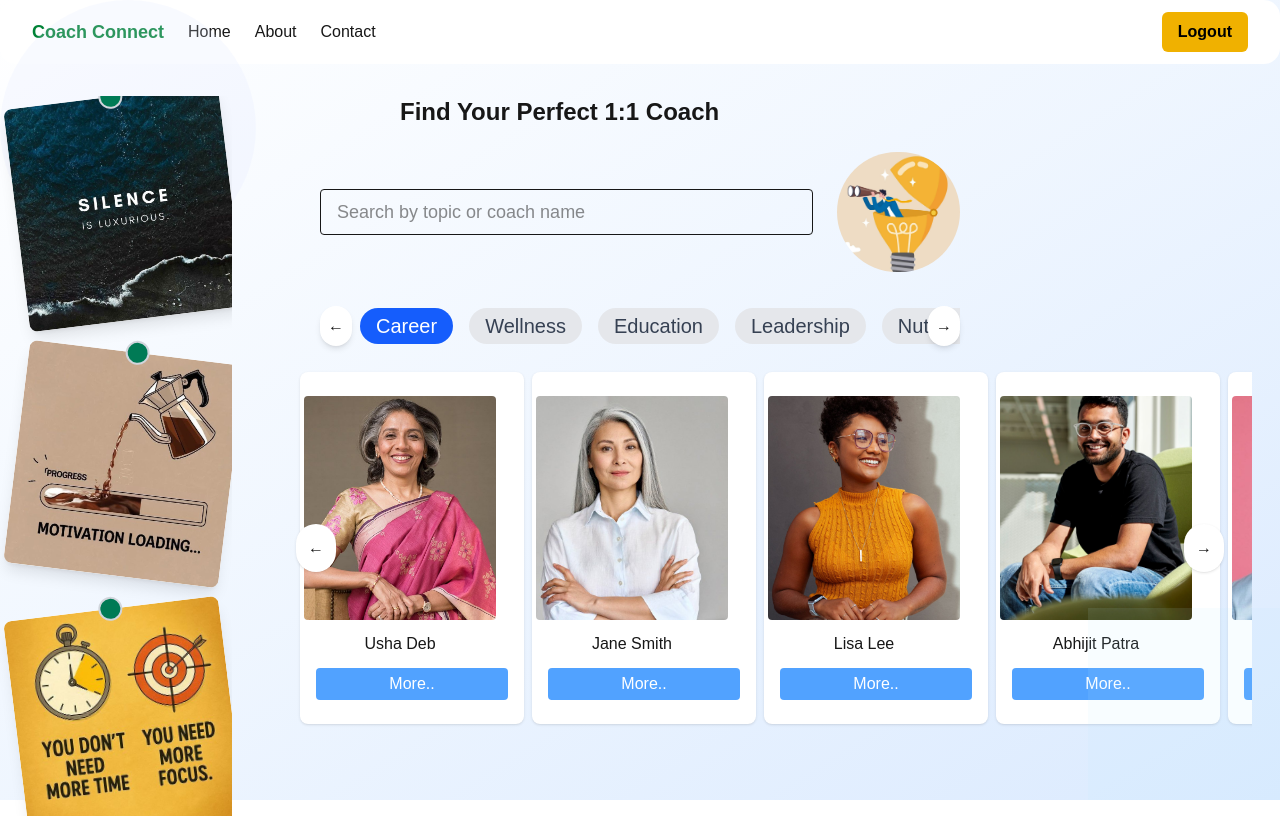
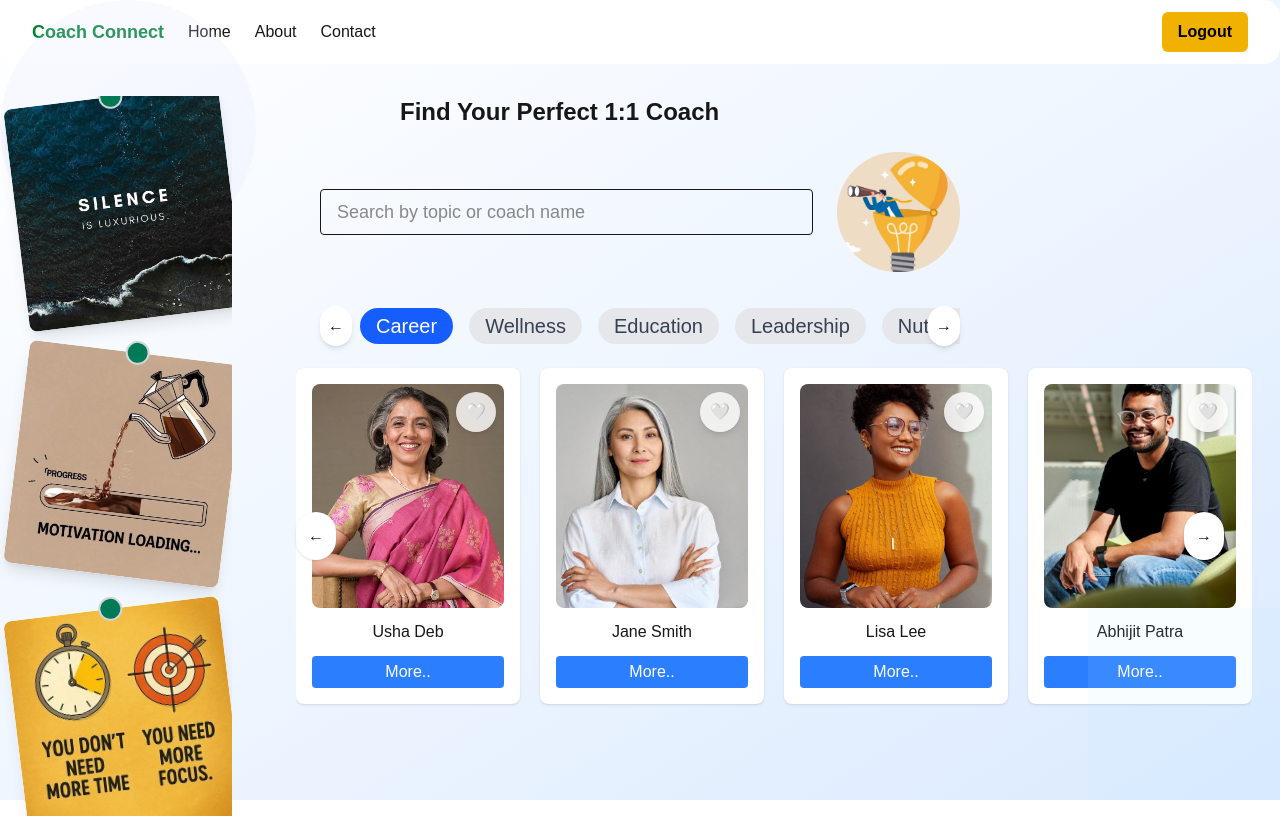
Before and after one commit to abhijitgithub2019/CoachConnect, a Next.js app: page /CoachDashborad in a window 1280 px wide. Built offline with nearby package versions, Linux system fonts and the light colour scheme.

Commit message:
adding favourite on instructor

```diff
--- a/component/horizontalList.js
+++ b/component/horizontalList.js
@@ -6,41 +6,14 @@ import SelectedInstructorDetails from "./SelectedInstructor";
 
 export default function InstructorList({ instructors, className }) {
   const [selectedInstructor, setSelectedInstructor] = useState(null);
+  const [favorites, setFavorites] = useState([]);
+
   const scrollRef = useRef(null);
   const router = useRouter();
 
   const goToDetails = (ins) => {
     router.push(`/instructorDetails/${encodeURIComponent(ins.name)}`);
   };
-
-  //   if (newDuration >= 15 && newDuration <= maxDuration) {
-  //     const costData = selectedInstructor
-  //       ? ((selectedInstructor.hourlyrRate * newDuration) / 60) *
-  //         currencyChangeFees
-  //       : 0;
-  //     setCost(costData);
-  //     setDuration(newDuration);
-  //   }
-  // };
-
-  // const confirmBooking = () => {
-  //   if (!selectedSlot || !selectedInstructor) return;
-
-  //   // const parts = selectedSlot.split("-");
-  //   // const slotTimeStr = parts.slice(3).join("-").trim();
-  //   // const startTimeStr = slotTimeStr.split("-")[0].trim();
-  //   // const startMinutes = timeStrToMinutes(startTimeStr);
-  //   // const endMinutes = startMinutes + duration;
-
-  //   // alert(
-  //   //   `Booked with ${selectedInstructor.name} from ${minutesToTimeStr(
-  //   //     startMinutes
-  //   //   )} to ${minutesToTimeStr(endMinutes)} (${duration} minutes).`
-  //   // );
-
-  //   setShowModal(false);
-  //   setShowPaymentOverlay(true);
-  // };
 
   const scroll = (direction) => {
     if (scrollRef.current) {
@@ -49,6 +22,12 @@ export default function InstructorList({ instructors, className }) {
         behavior: "smooth",
       });
     }
+  };
+
+  const toggleFavorite = (name) => {
+    setFavorites((prev) =>
+      prev.includes(name) ? prev.filter((n) => n !== name) : [...prev, name]
+    );
   };
 
   return (
@@ -73,28 +52,52 @@ export default function InstructorList({ instructors, className }) {
           >
             {instructors.map((ins) => {
               const isSelected = selectedInstructor?.name === ins.name;
+              const isFavorite = favorites.includes(ins.name);
               return (
                 <div
                   key={ins.name}
-                  className={`shrink-0 w-56 bg-white rounded-lg shadow p-4 flex flex-col items-center cursor-pointer m-1 transition-shadow duration-500 ${
-                    isSelected ? "ring-4 ring-blue-400" : ""
-                  } ${className}`}
-                  onClick={() => {
-                    setSelectedInstructor(ins);
-                  }}
+                  className={`shrink-0 w-56 bg-white rounded-lg shadow p-4 flex flex-col items-center cursor-pointer transition-all duration-300 ${
+                    isSelected ? "ring-4 ring-blue-400" : "hover:shadow-lg"
+                  }`}
+                  onClick={() => setSelectedInstructor(ins)}
                 >
+                  {/* Image with Overlay Favorite Button */}
+                  <div className="relative">
                     <Image
                       src={ins.avatar}
                       alt={ins.name}
-                    className="h-56 w-56 object-cover mb-3 rounded-sm"
+                      className="h-56 w-56 object-cover mb-3 rounded-lg"
                       height={200}
                       width={200}
                     />
-                  <div className="font-medium">{ins.name}</div>
+
+                    {/* Overlay Favorite Button */}
                     <button
-                    className="mt-3 w-full bg-blue-400 text-white rounded py-1 hover:bg-blue-500 transition"
                       onClick={(e) => {
-                      e.stopPropagation(); // prevent triggering parent onClick
+                        e.stopPropagation(); // prevent parent onClick
+                        toggleFavorite(ins.name);
+                      }}
+                      aria-label={
+                        isFavorite
+                          ? "Remove from favorites"
+                          : "Add to favorites"
+                      }
+                      className={`absolute top-2 right-2 p-2 h-10 w-10 rounded-full bg-white/80 backdrop-blur-sm shadow-md hover:bg-white transition-all duration-200 ${
+                        isFavorite ? "text-red-500" : "text-gray-800"
+                      }`}
+                    >
+                      {isFavorite ? "❤️" : "🤍"}
+                    </button>
+                  </div>
+
+                  {/* Instructor Name */}
+                  <div className="font-medium text-center">{ins.name}</div>
+
+                  {/* More Button */}
+                  <button
+                    className="mt-3 w-full bg-blue-500 text-white rounded py-1 hover:bg-blue-600 transition"
+                    onClick={(e) => {
+                      e.stopPropagation();
                       goToDetails(ins);
                     }}
                   >
```
Lines whose indentation alone changed are shown as unchanged.
